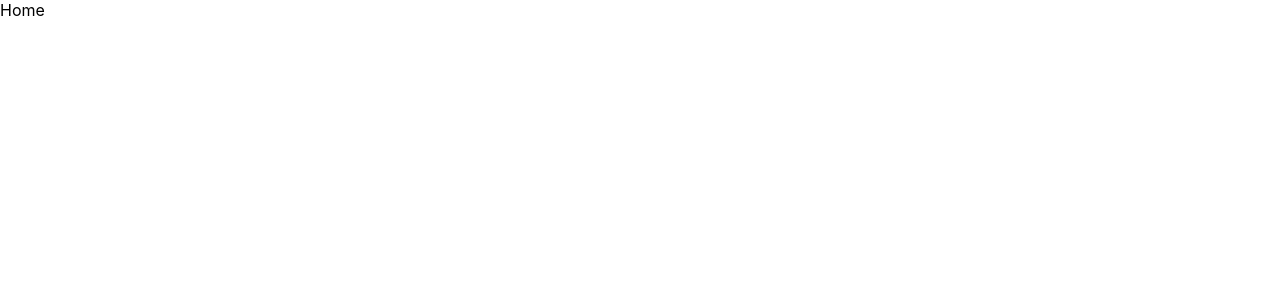
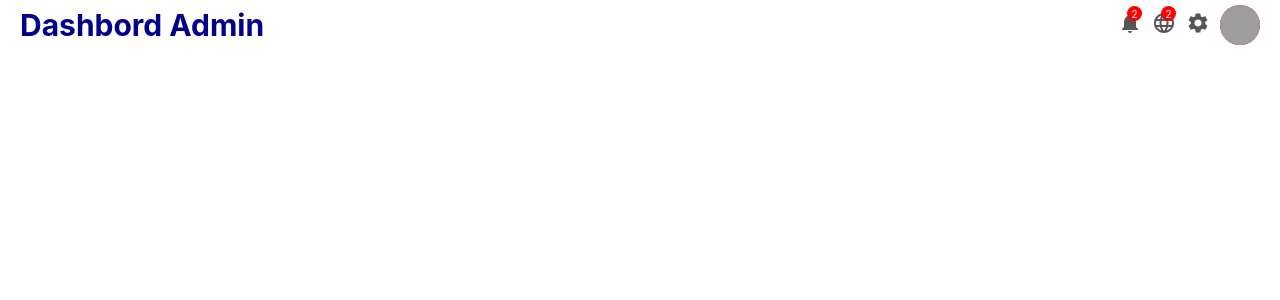
Before and after one commit to alirezaafsharid/cms, a React (Create React App) app: page / in a window 1280 px wide. Shown: the top 300 px of the page. Built offline with nearby package versions, Linux system fonts and the light colour scheme; grey boxes are pictures that could not be loaded.

Commit message:
e-topbar

```diff
--- a/src/App.js
+++ b/src/App.js
@@ -3,10 +3,16 @@
 import React from "react";
 import routes from "./routes";
 import { useRoutes } from "react-router-dom";
+import Topbar from "./components/topbar/Topbar";
 
 function App() {
   let router = useRoutes(routes);
-  return <div>{router}</div>;
+  return (
+    <>
+      <Topbar />
+      <div>{router}</div>
+    </>
+  );
 }
 
 export default App;
--- /dev/null
+++ b/src/components/topbar/Topbar.css
@@ -0,0 +1,58 @@
+.topbar {
+  width: 100%;
+  height: 50px;
+  background-color: #fff;
+  position: fixed;
+  top: 0;
+  z-index: 999;
+}
+
+.topbarWrapper {
+  height: 100%;
+  padding: 0px 20px;
+  display: flex;
+  justify-content: space-between;
+  align-items: center;
+}
+
+.logo {
+  font-weight: bold;
+  font-size: 30px;
+  cursor: pointer;
+  color: darkblue;
+}
+
+.topRight {
+  display: flex;
+  align-items: center;
+}
+
+.topbarIconContainer {
+  position: relative;
+  cursor: pointer;
+  margin-right: 10px;
+  color: #555;
+}
+
+.topIconBadge {
+  width: 15px;
+  height: 15px;
+  position: absolute;
+  top: -5px;
+  right: 0;
+  background-color: red;
+  color: #fff;
+  display: flex;
+  align-items: center;
+  justify-content: center;
+  font-size: 10px;
+  border-radius: 50%;
+}
+
+.topAvatar {
+  width: 40px;
+  height: 40px;
+  border-radius: 50%;
+  cursor: pointer;
+  background-color: red;
+}
--- /dev/null
+++ b/src/components/topbar/Topbar.jsx
@@ -0,0 +1,32 @@
+import React from "react";
+import "./Topbar.css";
+import NotificationsIcon from "@mui/icons-material/Notifications";
+import LanguageIcon from "@mui/icons-material/Language";
+import SettingsIcon from "@mui/icons-material/Settings";
+
+export default function Topbar() {
+  return (
+    <div className="topbar">
+      <div className="topbarWrapper">
+        <div className="topLeft">
+          <span className="logo">Dashbord Admin</span>
+        </div>
+
+        <div className="topRight">
+          <div className="topbarIconContainer">
+            <NotificationsIcon />
+            <span className="topIconBadge">2</span>
+          </div>
+          <div className="topbarIconContainer">
+            <LanguageIcon />
+            <span className="topIconBadge">2</span>
+          </div>
+          <div className="topbarIconContainer">
+            <SettingsIcon />
+          </div>
+          <img src="/cms/public/logo192.png" className="topAvatar" />
+        </div>
+      </div>
+    </div>
+  );
+}
```
Also changed, not shown: public/npm.png (added), src/components/sidebar/Sidebar.css (deleted), src/components/sidebar/Sidebar.jsx (deleted).
